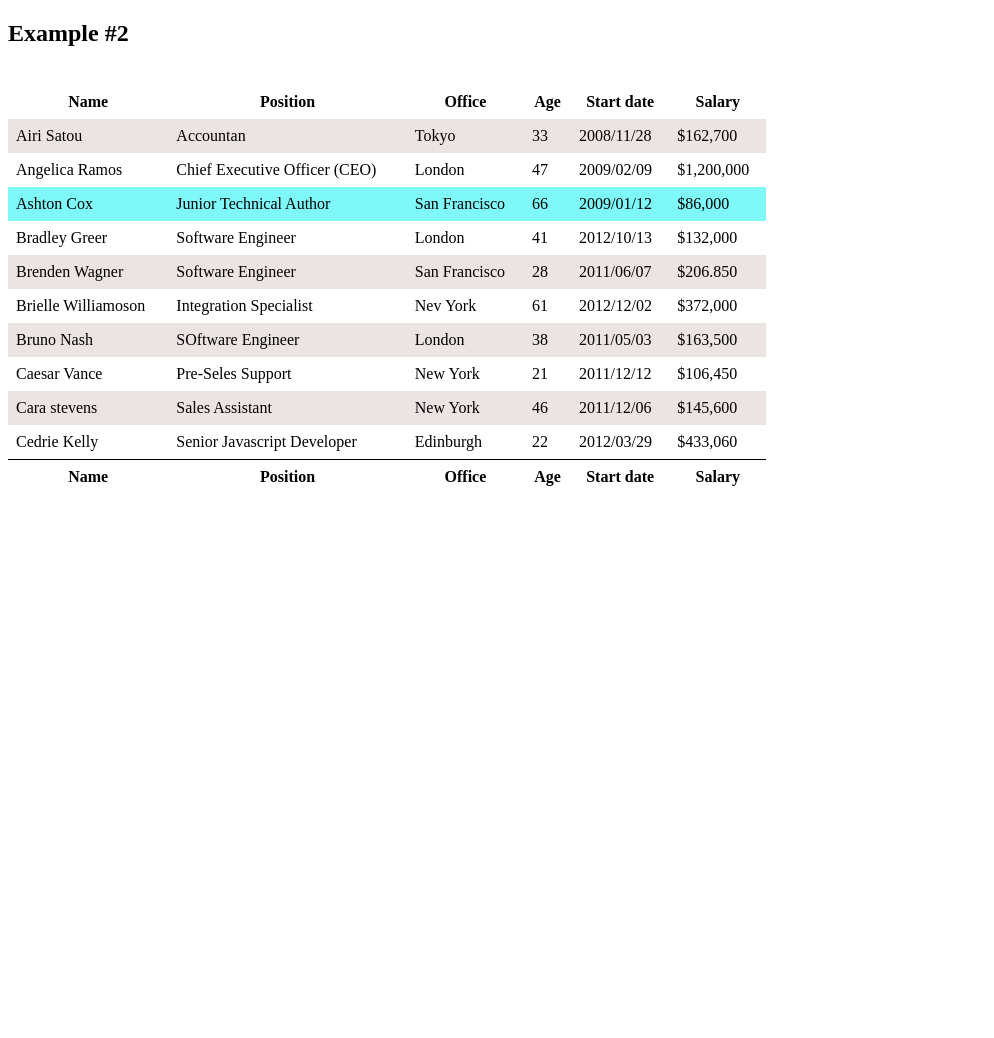
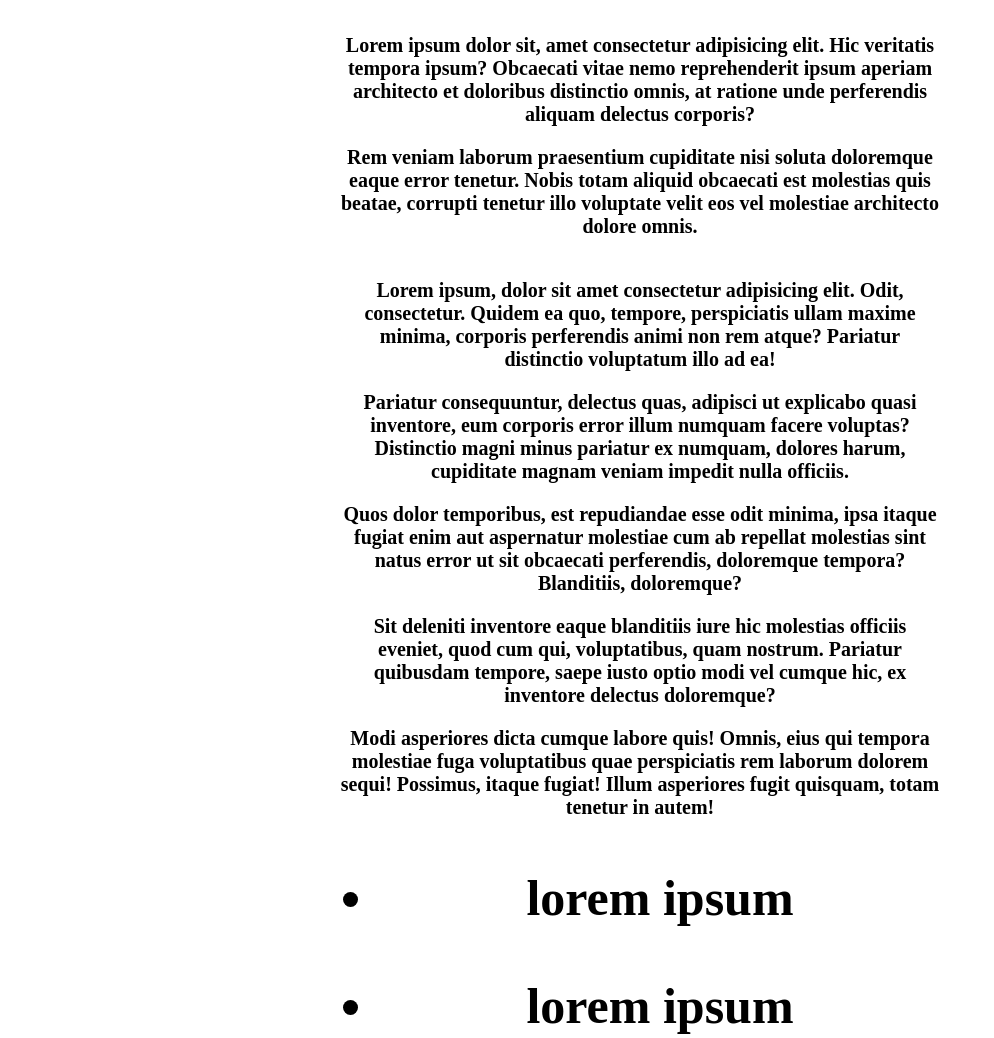
Before and after one commit to IOrozakunov23/21.10.21, a plain HTML site: page index.html in a window 1280 px wide. Shown: the top 1038 px of the page, without its empty margins (0-994 px from the left). Before the commit the page ends 800 px from the top, so only its background shows below. Drawn offline with Linux system fonts and the light colour scheme; a web font is replaced by a local one.

Commit message:
added 2 files

```diff
--- a/index.html
+++ b/index.html
@@ -4,110 +4,94 @@
     <meta charset="UTF-8" />
     <meta http-equiv="X-UA-Compatible" content="IE=edge" />
     <meta name="viewport" content="width=device-width, initial-scale=1.0" />
-    <title>Document</title>
     <link rel="stylesheet" href="style.css" />
+    <link rel="preconnect" href="https://fonts.googleapis.com">
+<link rel="preconnect" href="https://fonts.gstatic.com" crossorigin>
+<link href="https://fonts.googleapis.com/css2?family=Andada+Pro:ital@1&family=Roboto:ital,wght@0,100;1,100&family=Scheherazade+New&display=swap" rel="stylesheet">
+<link rel="preconnect" href="https://fonts.googleapis.com">
+<link rel="preconnect" href="https://fonts.gstatic.com" crossorigin>
+<link href="https://fonts.googleapis.com/css2?family=Andada+Pro:ital@1&family=Oswald:wght@300&family=Roboto:ital,wght@0,100;1,100&family=Scheherazade+New&display=swap" rel="stylesheet">
+<title>Document</title>
   </head>
   <body>
-    <h2>Example #2</h2>
-    <table>
-      <tr>
-        <th>Name</th>
-        <th>Position</th>
-        <th>Office</th>
-        <th>Age</th>
-        <th>Start date</th>
-        <th>Salary</th>
-      </tr>
-      <tr>
-        <td>Airi Satou</td>
-        <td>Accountan</td>
-        <td>Tokyo</td>
-        <td>33</td>
-        <td>2008/11/28</td>
-        <td>$162,700</td>
-      </tr>
-      <tr>
-        <td>Angelica Ramos</td>
-        <td>Chief Executive Officer (CEO)</td>
-        <td>London</td>
-        <td>47</td>
-        <td>2009/02/09</td>
-        <td>$1,200,000</td>
-      </tr>
-      <tr>
-        <td>Ashton Cox</td>
-        <td>Junior Technical Author</td>
-        <td>San Francisco</td>
-        <td>66</td>
-        <td>2009/01/12</td>
-        <td>$86,000</td>
-      </tr>
-      <tr>
-        <td>Bradley Greer</td>
-        <td>Software Engineer</td>
-        <td>London</td>
-        <td>41</td>
-        <td>2012/10/13</td>
-        <td>$132,000</td>
-      </tr>
-      <tr>
-        <td>Brenden Wagner</td>
-        <td>Software Engineer</td>
-        <td>San Francisco</td>
-        <td>28</td>
-        <td>2011/06/07</td>
-        <td>$206.850</td>
-      </tr>
-      <tr>
-        <td>Brielle Williamoson</td>
-        <td>Integration Specialist</td>
-        <td>Nev York</td>
-        <td>61</td>
-        <td>2012/12/02</td>
-        <td>$372,000</td>
-      </tr>
-      <tr>
-        <td>Bruno Nash</td>
-        <td>SOftware Engineer</td>
-        <td>London</td>
-        <td>38</td>
-        <td>2011/05/03</td>
-        <td>$163,500</td>
-      </tr>
-      <tr>
-        <td>Caesar Vance</td>
-        <td>Pre-Seles Support</td>
-        <td>New York</td>
-        <td>21</td>
-        <td>2011/12/12</td>
-        <td>$106,450</td>
-      </tr>
-      <tr>
-        <td>Cara stevens</td>
-        <td>Sales Assistant</td>
-        <td>New York</td>
-        <td>46</td>
-        <td>2011/12/06</td>
-        <td>$145,600</td>
-      </tr>
-      <tr>
-        <td>Cedrie Kelly</td>
-        <td>Senior Javascript Developer</td>
-        <td>Edinburgh</td>
-        <td>22</td>
-        <td>2012/03/29</td>
-        <td>$433,060</td>
-      </tr>
+    <header>
+      <h1>
+        <p>
+          Lorem ipsum dolor sit, amet consectetur adipisicing elit. Hic
+          veritatis tempora ipsum? Obcaecati vitae nemo reprehenderit ipsum
+          aperiam architecto et doloribus distinctio omnis, at ratione unde
+          perferendis aliquam delectus corporis?
+        </p>
+        <p>
+          Rem veniam laborum praesentium cupiditate nisi soluta doloremque eaque
+          error tenetur. Nobis totam aliquid obcaecati est molestias quis
+          beatae, corrupti tenetur illo voluptate velit eos vel molestiae
+          architecto dolore omnis.
+        </p>
+      </h1>
+      <article>
+        <h1>
+          <p>
+            Lorem ipsum, dolor sit amet consectetur adipisicing elit. Odit,
+            consectetur. Quidem ea quo, tempore, perspiciatis ullam maxime
+            minima, corporis perferendis animi non rem atque? Pariatur
+            distinctio voluptatum illo ad ea!
+          </p>
+          <p>
+            Pariatur consequuntur, delectus quas, adipisci ut explicabo quasi
+            inventore, eum corporis error illum numquam facere voluptas?
+            Distinctio magni minus pariatur ex numquam, dolores harum,
+            cupiditate magnam veniam impedit nulla officiis.
+          </p>
+          <p>
+            Quos dolor temporibus, est repudiandae esse odit minima, ipsa itaque
+            fugiat enim aut aspernatur molestiae cum ab repellat molestias sint
+            natus error ut sit obcaecati perferendis, doloremque tempora?
+            Blanditiis, doloremque?
+          </p>
+          <p>
+            Sit deleniti inventore eaque blanditiis iure hic molestias officiis
+            eveniet, quod cum qui, voluptatibus, quam nostrum. Pariatur
+            quibusdam tempore, saepe iusto optio modi vel cumque hic, ex
+            inventore delectus doloremque?
+          </p>
+          <p>
+            Modi asperiores dicta cumque labore quis! Omnis, eius qui tempora
+            molestiae fuga voluptatibus quae perspiciatis rem laborum dolorem
+            sequi! Possimus, itaque fugiat! Illum asperiores fugit quisquam,
+            totam tenetur in autem!
+          </p>
+        <ul>
+          <li>lorem ipsum</li>
+        </ul>
+        <ul>
+          <li>lorem ipsum</li>
+        </ul>
+        <ul>
+          <li>lorem ipsum</li>
+        </ul>
+        <ul>
+          <li>lorem ipsum</li>
+        </ul>
+        <ul>
+          <li>lorem ipsum</li>
+        </ul>
+        <ul>
+          <li>Lorem ipsum</li>
+          <li>sdf df</li>
+          <li>df wr</li>
+          <li>werg werg</li>
+          <li>werrw wert</li>
+        </ul>
+        <aside>
+         <p>Lorem ipsum dolor sit amet consectetur adipisicing elit. Optio architecto harum numquam porro atque obcaecati laborum eveniet impedit exercitationem, autem, molestiae corrupti asperiores libero praesentium recusandae pariatur cumque. Ipsum, necessitatibus?</p>
+         <p>Doloribus repudiandae, consequuntur, laboriosam, aperiam corrupti mollitia facilis accusamus iure rerum a rem aliquam et tempore nobis magni nemo magnam molestiae quis tenetur maxime dolorem fugit! Cupiditate, voluptas. Nemo, ipsa.</p>
+         <p>Doloribus molestias perspiciatis labore magnam odio saepe expedita ullam libero? Labore sequi atque, et tempora perferendis, optio facilis neque libero obcaecati, impedit consectetur magni tenetur. Iste pariatur quod similique tenetur.</p>
+         <p>Quibusdam deleniti non laboriosam officiis minus eveniet quos eius. Voluptatibus porro adipisci quos? Nemo cumque nam est minima vitae nulla molestias provident tempora fuga. Voluptatum laboriosam minima quisquam id nemo!</p>
+         <p>Sit, id reiciendis quod tempora excepturi officia dolorum porro libero non perspiciatis placeat eius eveniet nisi minima, veniam earum quasi, dicta voluptatum dignissimos qui? Quibusdam perspiciatis in excepturi numquam atque.</p>
 
-      <br />
-      <tr>
-        <th>Name</th>
-        <th>Position</th>
-        <th>Office</th>
-        <th>Age</th>
-        <th>Start date</th>
-        <th>Salary</th>
-      </tr>
-    </table>
+        </aside>
+      </article>
+    </header>
   </body>
 </html>
--- a/style.css
+++ b/style.css
@@ -1,26 +1,26 @@
-table {
-  border-collapse: collapse;
-  width: 60%;
+h1 {
+  font-family: "Andada Pro", serif;
+  font-family: "Roboto", sans-serif;
+  font-family: "Scheherazade New", serif;
 }
-
-th,
-td {
-  text-align: left;
-  padding: 8px;
+html {
+  font-family: 'Andada Pro', serif;
 }
-
-tr:nth-child(even) {
-  background-color: rgb(236, 227, 227);
+header p {
+  font-size: 20px;
 }
-tr:nth-child(4) {
-  color: black;
-  background-color: rgb(126, 248, 248);
+aside p{
+  font-size: 14px;
 }
-tr:nth-of-type(12) {
-  background-color: white;
-  border-top: 1px solid black;
-}
-
-th {
+header h1{
+  font-size: 50px;
   text-align: center;
 }
+header{
+  width: 600px;
+  margin: 0 auto ;
+}
+article{
+  width: 600px;
+  margin: 0 auto;
+}
```
